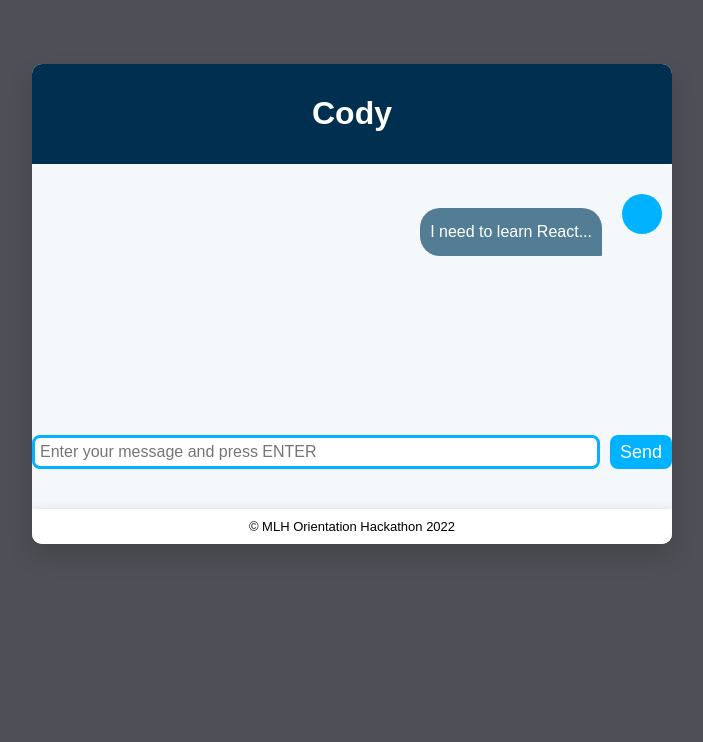
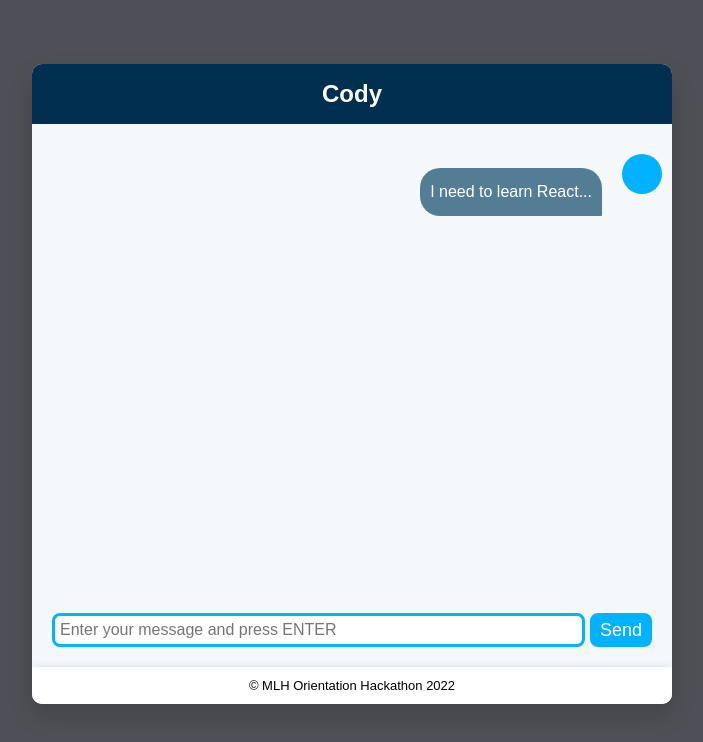
Before and after one commit to cellinacywinska/orientation-hackathon-fall22, a React (Create React App) app: page / in a window 1280 px wide. Shown: the top 742 px of the page, without its empty margins (288-991 px from the left). Built offline with nearby package versions, Linux system fonts and the light colour scheme.

Commit message:
add links

```diff
--- a/src/App.css
+++ b/src/App.css
@@ -2,7 +2,7 @@
   display: flex;
   flex-direction: column;
   justify-content: space-between;
-  height: 60vh;
+  height: 80vh;
   scroll-behavior: smooth;
   overflow-y: auto;
   font-family: Arial, Helvetica, sans-serif;
@@ -14,11 +14,11 @@
 }
 
 .App-header {
+  height: 60px;
   overflow: visible;
-  padding: 10px;
   text-align: center;
   color: rgb(255, 255, 255);
-  font-size: 16px;
+  font-size: 12px;
   font-weight: bold;
   background-color: #002f50;
 }
@@ -93,7 +93,11 @@ form {
   width: 100%;
   justify-content: space-between;
   max-width: 900px;
-  margin: 0 auto 40px;
+  margin: 0 auto 20px;
+}
+
+.Input {
+  padding: 0px 20px;
 }
 
 input {
@@ -117,7 +121,8 @@ button {
   color: white;
   border: none;
   border-radius: 8px;
-  margin-left: 10px;
+  margin-left: 5px;
+
 }
 
 footer {
--- a/src/Components/Input.js
+++ b/src/Components/Input.js
@@ -19,12 +19,31 @@ class Input extends Component {
     const res = await axios.post("http://127.0.0.1:5000", { headers: {
       'Content-Type': 'application/json'
   }, message: this.state.text});
-    this.props.onSendMessage(false, "Assistant", { option: "text", content: res.data.message});
-    if(res.data.links){
-      for(const link in res.data.links){
-        this.props.onSendMessage(false, "Assistant", { option: "link", content: link});
+    const message = res.data.message;
+
+    const greetings = ["Hello!","Hey, nice to see you", "Hi there","Hey!","Hi, welcome"];
+
+    for (let i = 0; i < greetings.length; i++) {
+      if(message === greetings[i]) {
+        this.props.onSendMessage(false, "Assistant", { option: "text", content: message});
+        return;
       }
     }
+    if(message === 'Sorry, please rephrase your question') {
+      this.props.onSendMessage(false, "Assistant", { option: "text", content: message});
+      return;
+    }
+
+
+    console.log(message.split(" ").join("+"));
+
+    this.props.onSendMessage(false, "Assistant", { option: "text", content: "Here is what I found!"});
+
+    const res2 = await axios.get("http://localhost:8000/api/v1/youtube?q="+ (message.split(" ").join("+")));
+
+    this.props.onSendMessage(false, "Assistant", { option: "link", content: res2.data});
+
+
   }
 
   render() {
```
